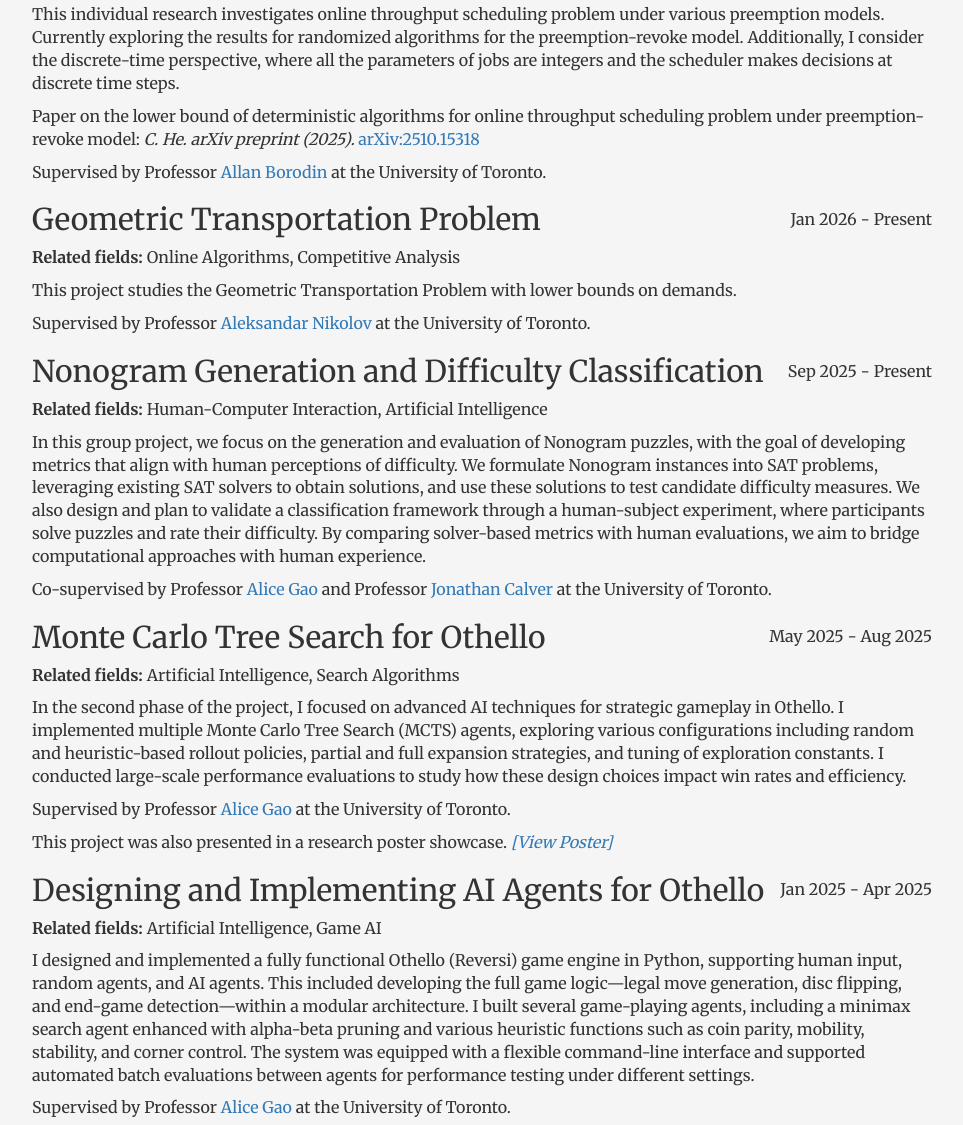
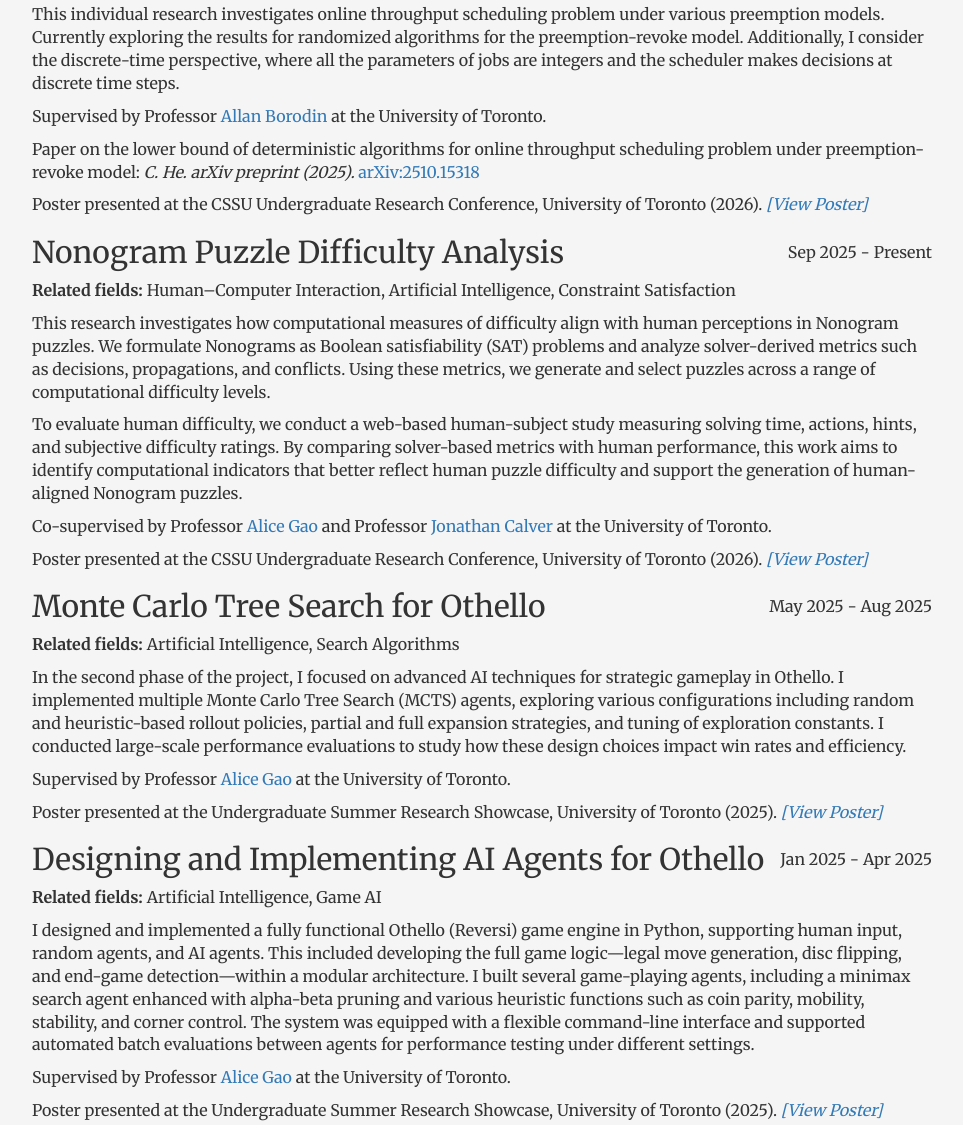
Before and after one commit to michaelcantprogram/michaelcantprogram.github.io, a plain HTML site: page projects.html in a window 1280 px wide. Shown: the part 223-1348 px from the top of the page, without its empty margins (158-1121 px from the left). Drawn offline with nearby package versions, Linux system fonts and the light colour scheme.

Commit message:
Modified.

```diff
--- a/projects.html
+++ b/projects.html
@@ -72,23 +72,28 @@
                 I consider the discrete-time perspective, where all the parameters of jobs are integers and the scheduler
                 makes decisions at discrete time steps.
             </p>
+            <p>Supervised by Professor <a href="https://www.cs.toronto.edu/~bor/" target="_blank">Allan Borodin</a> at the University of Toronto.</p>
                 <p>Paper on the lower bound of deterministic algorithms for online throughput scheduling problem under preemption-revoke model: <em>C. He.</em> <em>arXiv preprint (2025).</em> <a href="https://arxiv.org/abs/2510.15318" target="_blank">arXiv:2510.15318</a></p>
-                <p>Supervised by Professor <a href="https://www.cs.toronto.edu/~bor/" target="_blank">Allan Borodin</a> at the University of Toronto.</p>
+                <p>Poster presented at the CSSU Undergraduate Research Conference, University of Toronto (2026). <a href="assets/Posters/Online-Throughput-Scheduling-Poster.pdf" target="_blank"><i>[View Poster]</i></a></p>
 
-            <h2 style="display: flex; justify-content: space-between; align-items: center;">Geometric Transportation Problem<span style="font-size: 16px; font-weight: normal;">Jan 2026 - Present</span></h2>
-            <p><strong>Related fields:</strong> Online Algorithms, Competitive Analysis</p>
-            <p>This project studies the Geometric Transportation Problem with lower bounds on demands.
+<!--            <h2 style="display: flex; justify-content: space-between; align-items: center;">Geometric Transportation Problem<span style="font-size: 16px; font-weight: normal;">Jan 2026 - Present</span></h2>-->
+<!--            <p><strong>Related fields:</strong> Online Algorithms, Competitive Analysis</p>-->
+<!--            <p>This project studies the Geometric Transportation Problem with lower bounds on demands.-->
+<!--            </p>-->
+<!--            <p>Supervised by Professor <a href="https://www.cs.toronto.edu/~anikolov/" target="_blank">Aleksandar Nikolov</a> at the University of Toronto.</p>-->
+
+            <h2 style="display: flex; justify-content: space-between; align-items: center;">Nonogram Puzzle Difficulty Analysis <span style="font-size: 16px; font-weight: normal;">Sep 2025 - Present</span></h2>
+            <p><strong>Related fields:</strong> Human–Computer Interaction, Artificial Intelligence, Constraint Satisfaction</p>
+            <p>This research investigates how computational measures of difficulty align with human perceptions in Nonogram puzzles.
+                We formulate Nonograms as Boolean satisfiability (SAT) problems and analyze solver-derived metrics such as decisions, propagations, and conflicts. Using these metrics,
+                we generate and select puzzles across a range of computational difficulty levels.
             </p>
-            <p>Supervised by Professor <a href="https://www.cs.toronto.edu/~anikolov/" target="_blank">Aleksandar Nikolov</a> at the University of Toronto.</p>
-
-            <h2 style="display: flex; justify-content: space-between; align-items: center;">Nonogram Generation and Difficulty Classification <span style="font-size: 16px; font-weight: normal;">Sep 2025 - Present</span></h2>
-            <p><strong>Related fields:</strong> Human-Computer Interaction, Artificial Intelligence</p>
-            <p>In this group project, we focus on the generation and evaluation of Nonogram puzzles, with the goal of developing metrics that align with human perceptions of difficulty.
-                We formulate Nonogram instances into SAT problems, leveraging existing SAT solvers to obtain solutions, and use these solutions to test candidate difficulty measures.
-                We also design and plan to validate a classification framework through a human-subject experiment, where participants solve puzzles and rate their difficulty.
-                By comparing solver-based metrics with human evaluations, we aim to bridge computational approaches with human experience.
+            <p>
+                To evaluate human difficulty, we conduct a web-based human-subject study measuring solving time, actions, hints, and subjective difficulty ratings. By comparing solver-based metrics with human performance,
+                this work aims to identify computational indicators that better reflect human puzzle difficulty and support the generation of human-aligned Nonogram puzzles.
             </p>
                 <p>Co-supervised by Professor <a href="https://www.cs.toronto.edu/~axgao/" target="_blank">Alice Gao</a> and Professor <a href="https://www.cs.toronto.edu/~calver/" target="_blank">Jonathan Calver</a> at the University of Toronto.</p>
+            <p>Poster presented at the CSSU Undergraduate Research Conference, University of Toronto (2026). <a href="assets/Posters/Human-and-Computational-Measures-of-Nonogram-Puzzle-Difficulty.pdf" target="_blank"><i>[View Poster]</i></a></p>
 
             <h2 style="display: flex; justify-content: space-between; align-items: center;">Monte Carlo Tree Search for Othello <span style="font-size: 16px; font-weight: normal;">May 2025 - Aug 2025</span></h2>
             <p><strong>Related fields:</strong> Artificial Intelligence, Search Algorithms</p>
@@ -103,7 +108,7 @@
             </p>
                 <p>Supervised by Professor <a href="https://www.cs.toronto.edu/~axgao/" target="_blank">Alice Gao</a> at the University of Toronto.</p>
 
-            <p>This project was also presented in a research poster showcase. <a href="assets/Posters/Poster_Othello.pdf" target="_blank"><i>[View Poster]</i></a>
+            <p>Poster presented at the Undergraduate Summer Research Showcase, University of Toronto (2025). <a href="assets/Posters/Poster_Othello.pdf" target="_blank"><i>[View Poster]</i></a>
             </p>
 
             <h2 style="display: flex; justify-content: space-between; align-items: center;">Designing and Implementing AI Agents for Othello <span style="font-size: 16px; font-weight: normal;">Jan 2025 - Apr 2025</span></h2>
@@ -115,7 +120,7 @@
                 command-line interface and supported automated batch evaluations between agents for performance testing under different settings.</p>
 
                 <p>Supervised by Professor <a href="https://www.cs.toronto.edu/~axgao/" target="_blank">Alice Gao</a> at the University of Toronto.</p>
-            <p>This project was also presented in a research poster showcase. <a href="assets/Posters/Poster_Othello.pdf" target="_blank"><i>[View Poster]</i></a></p>
+            <p>Poster presented at the Undergraduate Summer Research Showcase, University of Toronto (2025). <a href="assets/Posters/Poster_Othello.pdf" target="_blank"><i>[View Poster]</i></a></p>
 
 
             <h2 style="display: flex; justify-content: space-between; align-items: center;">VR Backend Framework for Cilindir <span style="font-size: 16px; font-weight: normal;">Jan 2025 - Present</span></h2>
```
Also changed, not shown: courses.html (+1 -1 lines), index.html (+12 -6 lines), research.html (+1 -0 lines), 2 other files.
